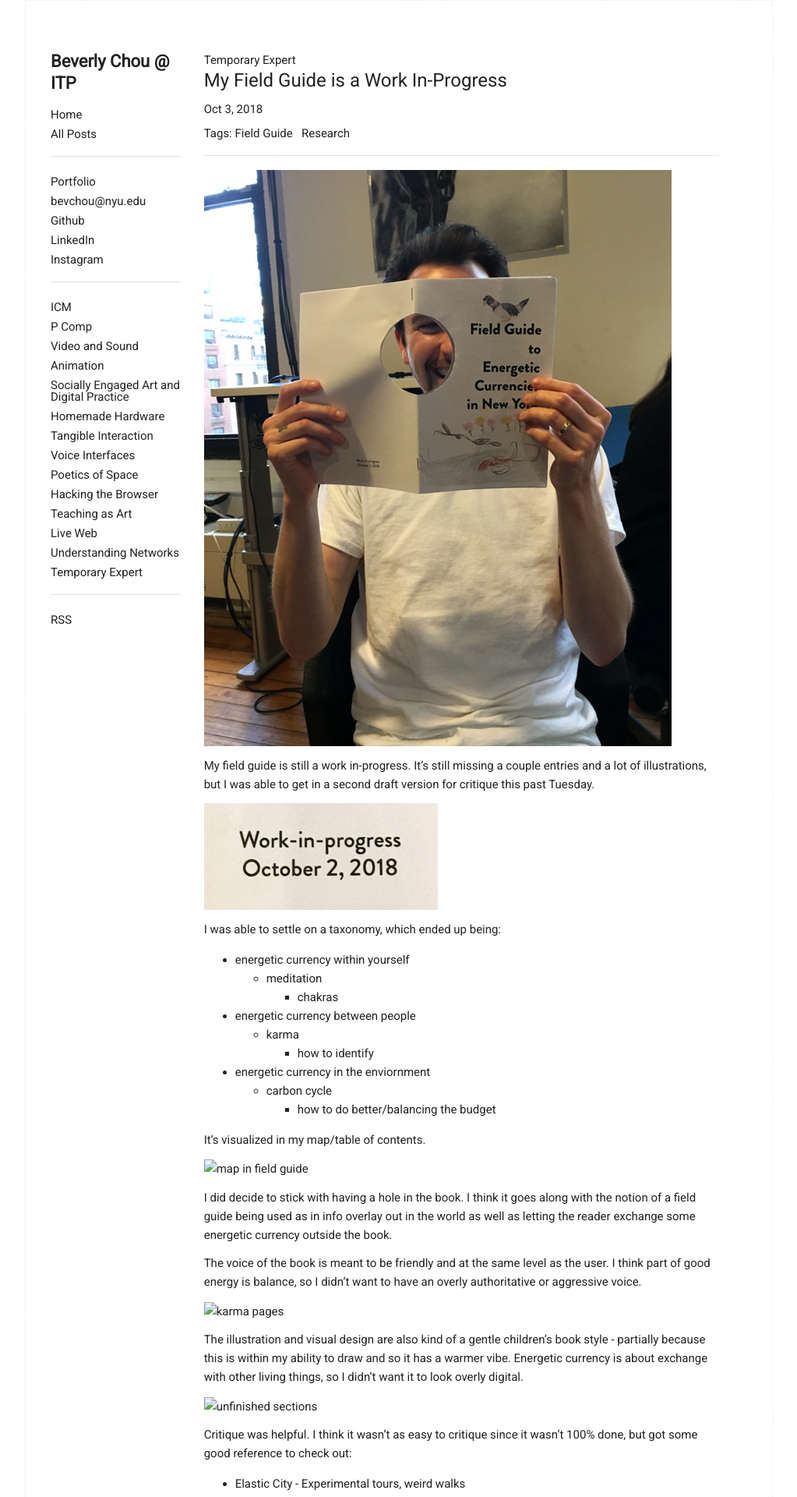
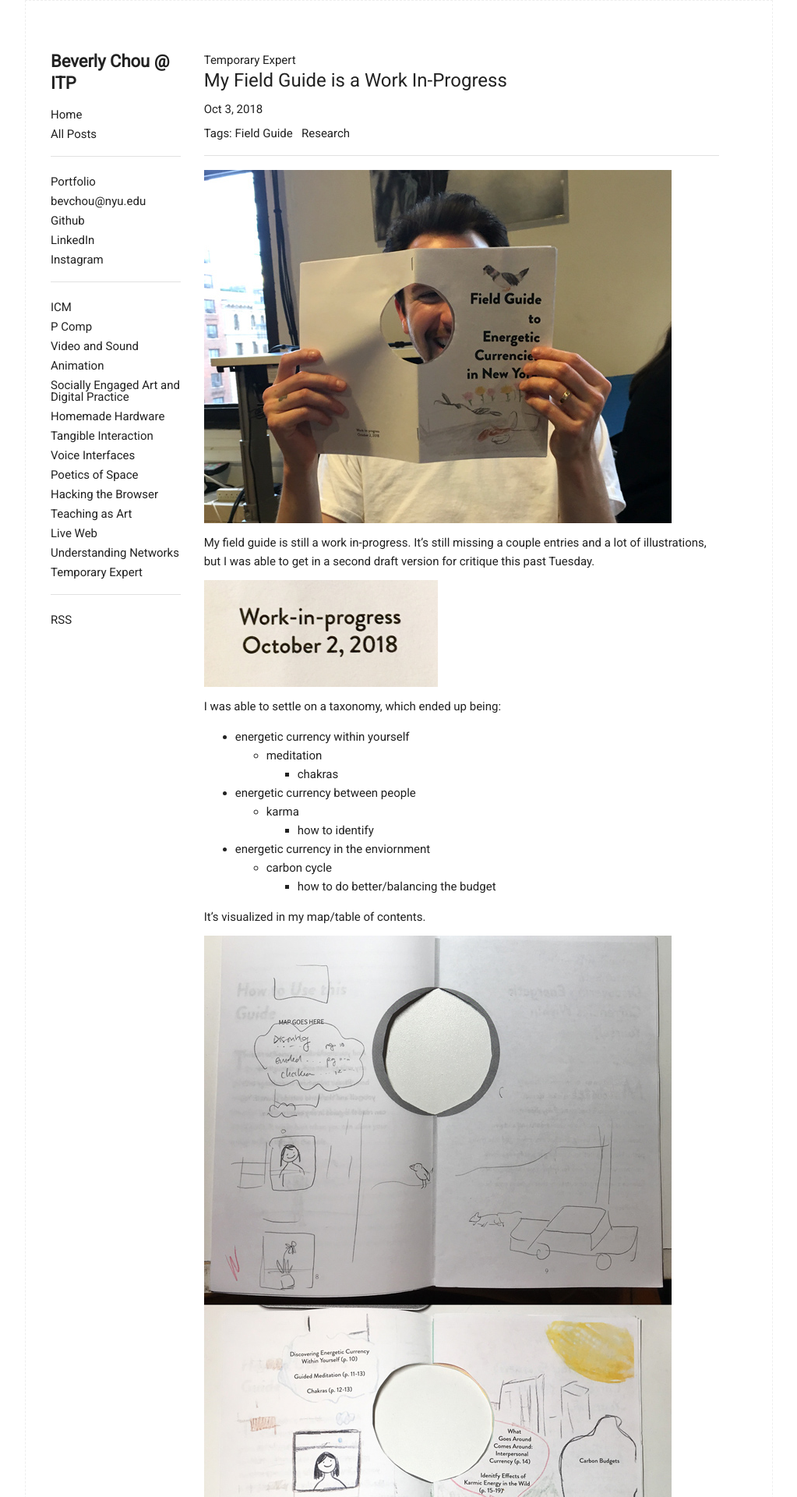
Before and after one commit to bevchou/bevchou.github.io, a Jekyll site: the page built from _posts/2018-10-3-my-field-guide-is-a-work-in-progress.md, in a window 1280 px wide. Shown: the top 1920 px of the page at 78% size, without its empty margins (128-1151 px from the left). Built offline with Jekyll 4.4.1, drawn with Linux system fonts in a browser that asks for light colours; comment, search, counter and statistics services are not loaded.

Commit message:
fix img links

```diff
--- a/_posts/2018-10-3-my-field-guide-is-a-work-in-progress.md
+++ b/_posts/2018-10-3-my-field-guide-is-a-work-in-progress.md
@@ -33,17 +33,17 @@
 
 It's visualized in my map/table of contents.
 
-![map in field guide]({{ site.baseurl }}/assets/field-guide-draft-map.jpg)
+![map in field guide]({{ site.baseurl }}/assets/temp-exp/field-guide-draft-map.jpg)
 
 I did decide to stick with having a hole in the book. I think it goes along with the notion of a field guide being used as in info overlay out in the world as well as letting the reader exchange some energetic currency outside the book.
 
 The voice of the book is meant to be friendly and at the same level as the user. I think part of good energy is balance, so I didn't want to have an overly authoritative or aggressive voice.
 
-![karma pages]({{ site.baseurl }}/assets/field-guide-draft-karma-page.jpg)
+![karma pages]({{ site.baseurl }}/assets/temp-exp/field-guide-draft-karma-page.jpg)
 
 The illustration and visual design are also kind of a gentle children's book style - partially because this is within my ability to draw and so it has a warmer vibe. Energetic currency is about exchange with other living things, so I didn't want it to look overly digital.
 
-![unfinished sections]({{ site.baseurl }}/assets/field-guide-draft-draft-karma-page-2.jpg)
+![unfinished sections]({{ site.baseurl }}/assets/temp-exp/field-guide-draft-draft-karma-page-2.jpg)
 
 Critique was helpful. I think it wasn't as easy to critique since it wasn't 100% done, but got some good reference to check out:
 
```
Also changed, not shown: assets/temp-exp/field-guide-draft-marco.jpg, 2 other files.
